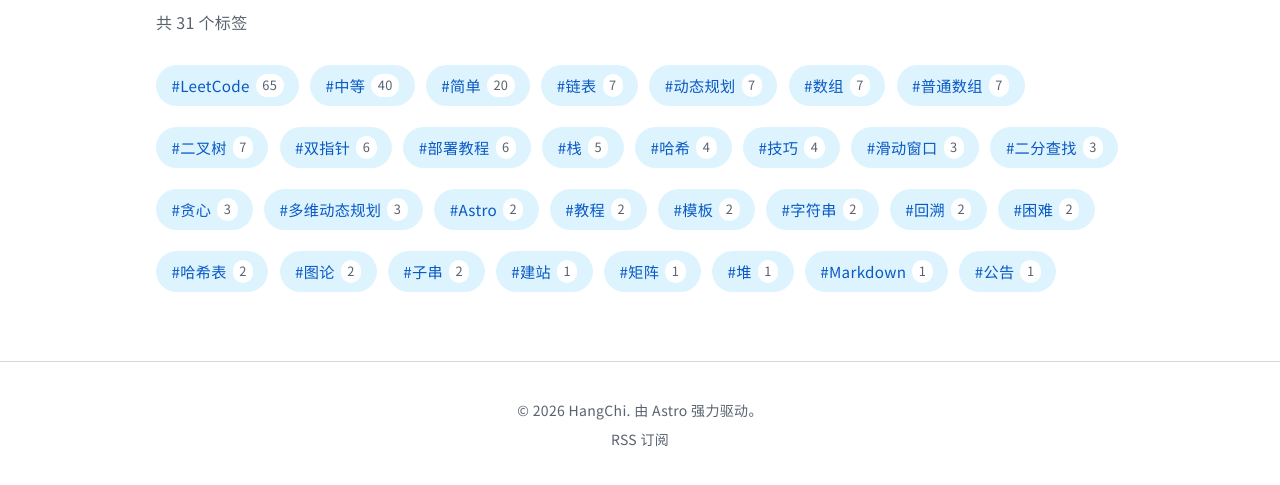
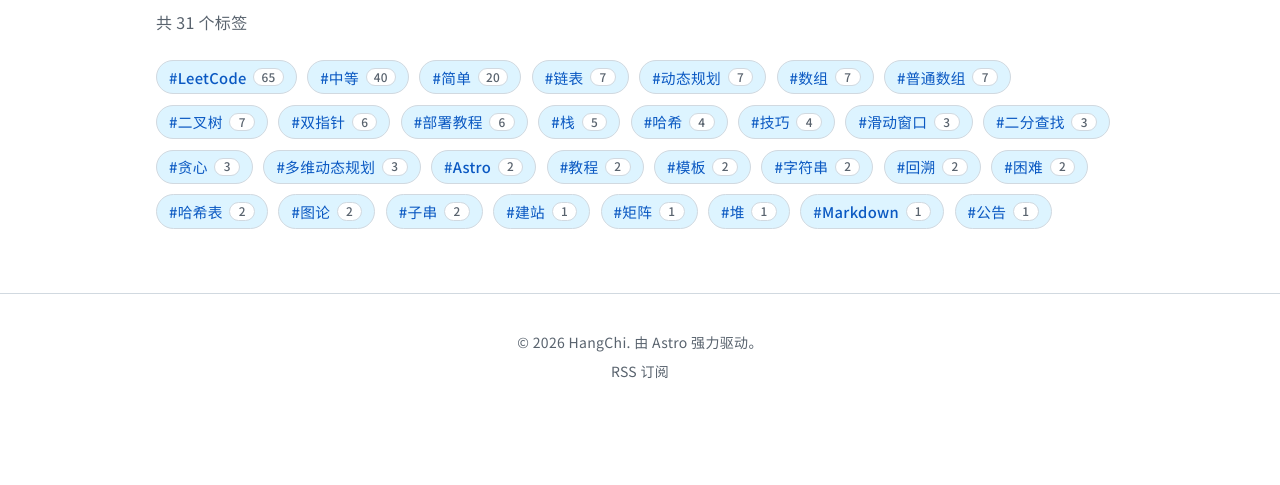
Before and after one commit to HangChi/HangChi.github.io, an Astro site: page /tags in a window 1280 px wide. Shown: the part 193-678 px from the top of the page. Built offline with nearby package versions, Linux system fonts and the light colour scheme; Astro itself is replaced by a stand-in of ours; some packages are replaced by stand-ins of ours.

Commit message:
Improve tag chip UI

```diff
--- a/src/pages/tags/index.astro
+++ b/src/pages/tags/index.astro
@@ -46,37 +46,52 @@ const tags = [...counts.entries()].sort((a, b) => b[1] - a[1]);
   .tag-cloud {
     display: flex;
     flex-wrap: wrap;
-    gap: 0.7rem;
+    gap: 0.65rem;
     list-style: none;
     padding: 0;
     margin: 1.5rem 0 0;
   }
+  .tag-cloud li {
+    margin: 0;
+    max-width: 100%;
+  }
   .tag-cloud a {
     display: inline-flex;
     align-items: center;
-    gap: 0.4em;
+    gap: 0.45em;
+    max-width: 100%;
+    min-height: 2.15rem;
     background: var(--tag-bg);
     color: var(--tag-text);
-    padding: 0.4em 0.95em;
-    border: 1px solid transparent;
+    padding: 0.32rem 0.75rem;
+    border: 1px solid var(--border);
     border-radius: var(--radius-pill);
-    font-size: 0.95rem;
-    transition: border-color var(--dur-fast) var(--ease-out),
+    font-size: 0.92rem;
+    font-weight: var(--fw-medium);
+    line-height: 1.3;
+    overflow-wrap: anywhere;
+    transition: background-color var(--dur-fast) var(--ease-out),
+      border-color var(--dur-fast) var(--ease-out),
       color var(--dur-fast) var(--ease-out);
   }
   .tag-cloud a:hover {
     text-decoration: none;
+    background: var(--bg-subtle);
     border-color: var(--brand);
     color: var(--link);
   }
   .num {
     background: var(--bg);
     color: var(--text-muted);
+    border: 1px solid var(--border);
     border-radius: var(--radius-pill);
-    padding: 0 0.5em;
-    font-size: 0.8rem;
-    min-width: 1.5em;
+    padding: 0.05rem 0.45rem;
+    font-size: 0.74rem;
+    font-weight: var(--fw-medium);
+    line-height: 1.25;
+    min-width: 1.6rem;
     text-align: center;
     font-variant-numeric: tabular-nums;
+    flex: 0 0 auto;
   }
 </style>
```
Also changed, not shown: src/components/TagList.astro (+19 -5 lines).
